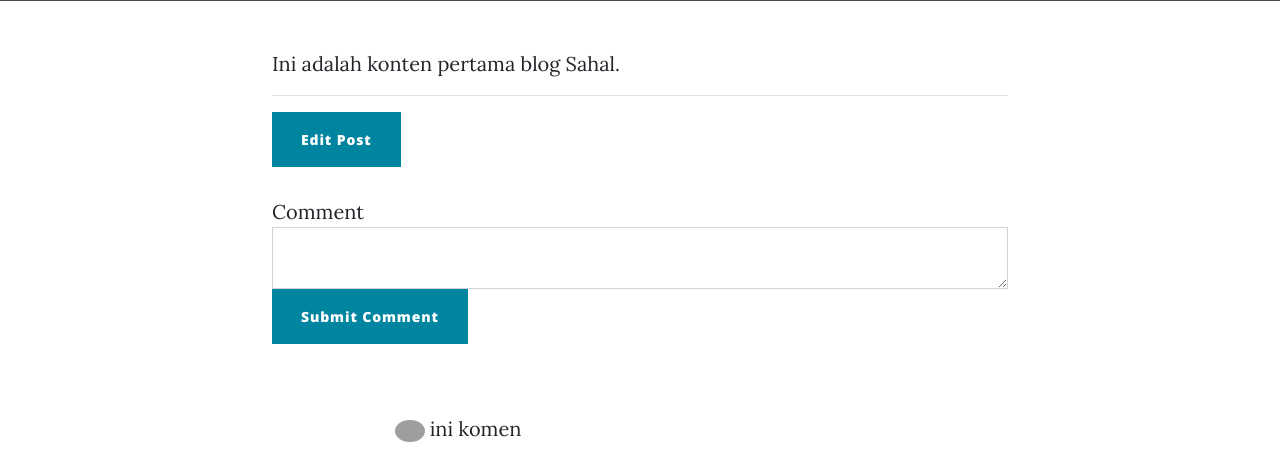
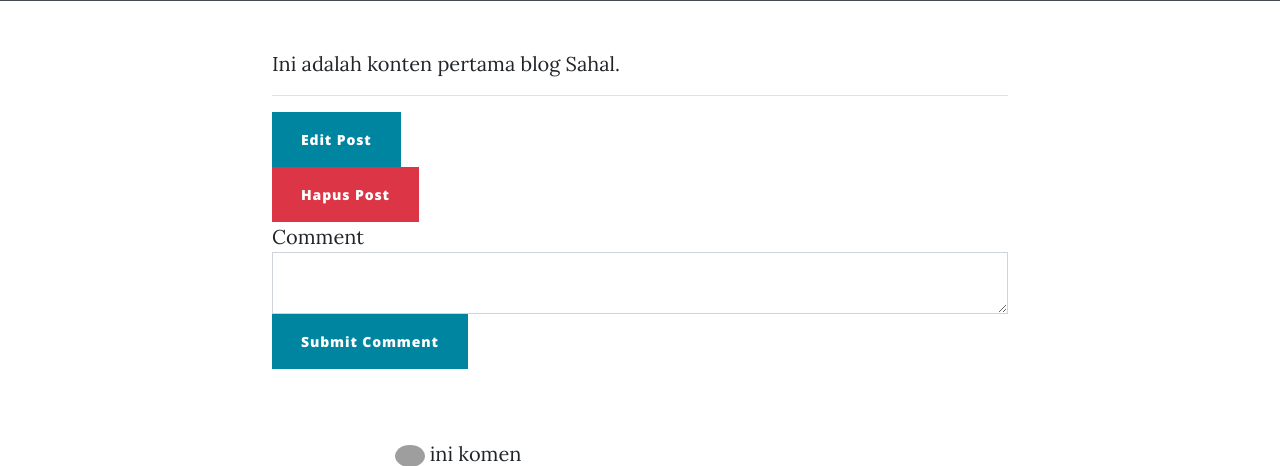
Before and after one commit to Muhammad-Sahal-Nurdin-College/personal-blog-sahal, a Flask app: page /post/1 in a window 1280 px wide. Shown: the part 565-1031 px from the top of the page. Run offline with Flask 3, Linux system fonts and the light colour scheme; a user stored in the database is signed in; data comes from the database, SQL or seed files in the repository; both versions use the stored data as it was after the commit; some libraries are stand-ins or nearby versions; grey boxes are pictures that could not be loaded.

Commit message:
Deleted a post -- auto-backup

```diff
--- a/templates/post.html
+++ b/templates/post.html
@@ -7,8 +7,10 @@
     <div class="container">
         <div class="row">
             <div class="col-lg-8 col-md-10 mx-auto">
+
                 <div class="post-heading">
                     <h1>{{post.title}}</h1>
+
                     <h2 class="subheading">{{post.subtitle}}</h2>
                     <span class="meta">Posted by
                         <a href="#">{{post.author.name}}</a>
@@ -34,6 +36,11 @@
                         Post</a>
                 </div>
                 {% endif %}
+                {% if current_user.is_authenticated and current_user.id == 1 %}
+                <a href="{{ url_for('delete_post', post_id=post.id) }}" class="btn btn-danger"
+                    onclick="return confirm('Yakin ingin menghapus post ini?')">Hapus Post</a>
+                {% endif %}
+
 
 
 
```
Also changed, not shown: instance/blog.db.
